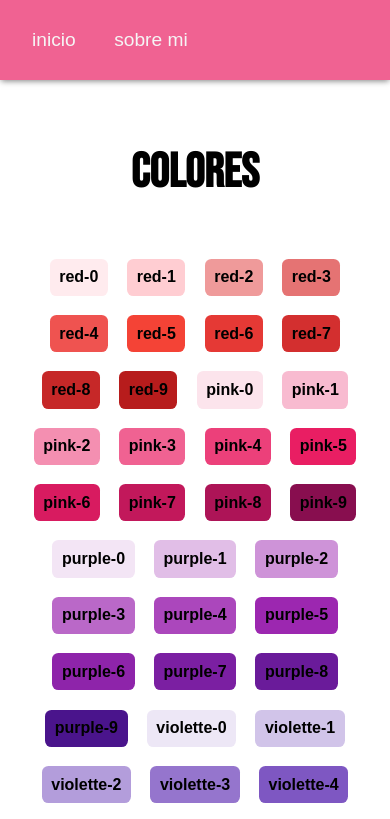
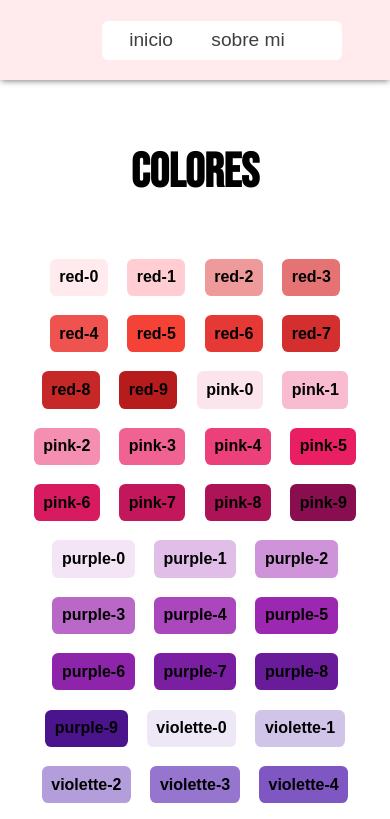
Before and after one commit to Cristian021195/color-palette, a plain HTML site: page index.html in a window 390 px wide. Both pictures are taken after a click on the element "red-0". Shown: the top 819 px of the page. Drawn offline with Linux system fonts and the light colour scheme.

Commit message:
modificaciones

```diff
--- a/index.html
+++ b/index.html
@@ -20,7 +20,7 @@
     <meta name="browsermode" content="application"/>
     <meta name="msapplication-TileColor" content="#F06292"/>
     <meta name="msapplication-tap-highlight" content="no"/>
-    <meta name="theme-color" content="#F06292"/>
+    <meta name="theme-color" content="#F06292" id="theme-color"/>
 
     <meta property="og:title" content="Cristian Gramajo">
     <meta property="og:type" content="website">
@@ -95,17 +95,21 @@
         .flex-wrap{flex-wrap: wrap;}.justify-content-evenly{justify-content: space-evenly;}
         header ul li a{
             text-decoration: none;
-            color: whitesmoke;
+            color: #3f3f3f;
         }
         header ul li{
             list-style: none;
             font-size: 1.2em;
         }
         header ul{
-            width: 34em;
+            width: 14em;
             display: flex;
             justify-content: space-evenly;
             align-items: center;
+            background-color: white;
+            border-radius: 0.4em;
+            padding: 0.5em;
+            margin-right: 3em;
         }
         header a, h1 {
             font-family: 'Bebas Neue', sans-serif;
@@ -211,17 +215,15 @@ section{    margin: 0 auto;
                 height: 5em;
             }
             header ul{
-                overflow-x: scroll;
                 justify-content: start;
-                padding-left: 2em;
-                height: 100%;
+                height: auto;
             }
             ul{
                 width: 200%
             }
             ul li{
                 text-align: center;
-                margin: 0 2em 0 0em;
+                margin: 0 1em 0 1em;
             }
             .h-scroll{
                 height: 80vh;
@@ -307,10 +309,11 @@ input[type="checkbox"]{display: none;}
     ". . . . . . ."
     ". . . . . . .";
 }
+
     </style>
 </head>
 <body style="margin: 0;padding: 0;" class="v-scroll-style">
-    <header class='d-flex justify-content-end align-items-center'>
+    <header class='d-flex justify-content-end align-items-center' id="header">
         <ul class='h-scroll-style'>
           <li><a href="#inicio">inicio</a></li>
           <li><a href="https://cristian021195.github.io/portfolio/" target="_blank">sobre mi</a></li>
@@ -332,6 +335,7 @@ input[type="checkbox"]{display: none;}
     <footer><p>&copy; Cristian Gramajo - Todos los derechos reservados</p></footer>
 
     <script>
+        const $header = document.getElementById('header');
         if ('serviceWorker' in navigator) {
             navigator.serviceWorker.register("./serviceworker.js");
         }
@@ -592,6 +596,7 @@ input[type="checkbox"]{display: none;}
 {name:'ac-dorange-3', color:'#DD2C00'},
             ]
         const $botonesColores = document.getElementById('botones_colores');
+        const $themeColor = document.getElementById('theme-color');
 
         function crearListadoColores(listado = []){
             listado.forEach(e=>{
@@ -600,6 +605,8 @@ input[type="checkbox"]{display: none;}
                 $btn.textContent = e.name; $btn.style.backgroundColor = e.color;$btn.style.margin = '0.6em';
                 $btn.setAttribute('data-color', e.color);
                 $btn.addEventListener('click', (e)=>{
+                    $header.style.backgroundColor = e.target.dataset.color;
+                    $themeColor.setAttribute('content',e.target.dataset.color);
                     if(copiarTexto(e.target.dataset.color)){alert('¡Color: '+e.target.dataset.color+' copiado al portapapeles!')}
                 })
 
@@ -613,7 +620,7 @@ input[type="checkbox"]{display: none;}
                     if(navigator.clipboard){
                         navigator.clipboard.writeText(texto).then(
                             res=>{
-                                alert("¡copiado!")
+                                alert("¡copiado! "+texto);
                             }
                         ).catch((err)=>{
                             alert("¡Error! : "+JSON.stringify(err))
```
